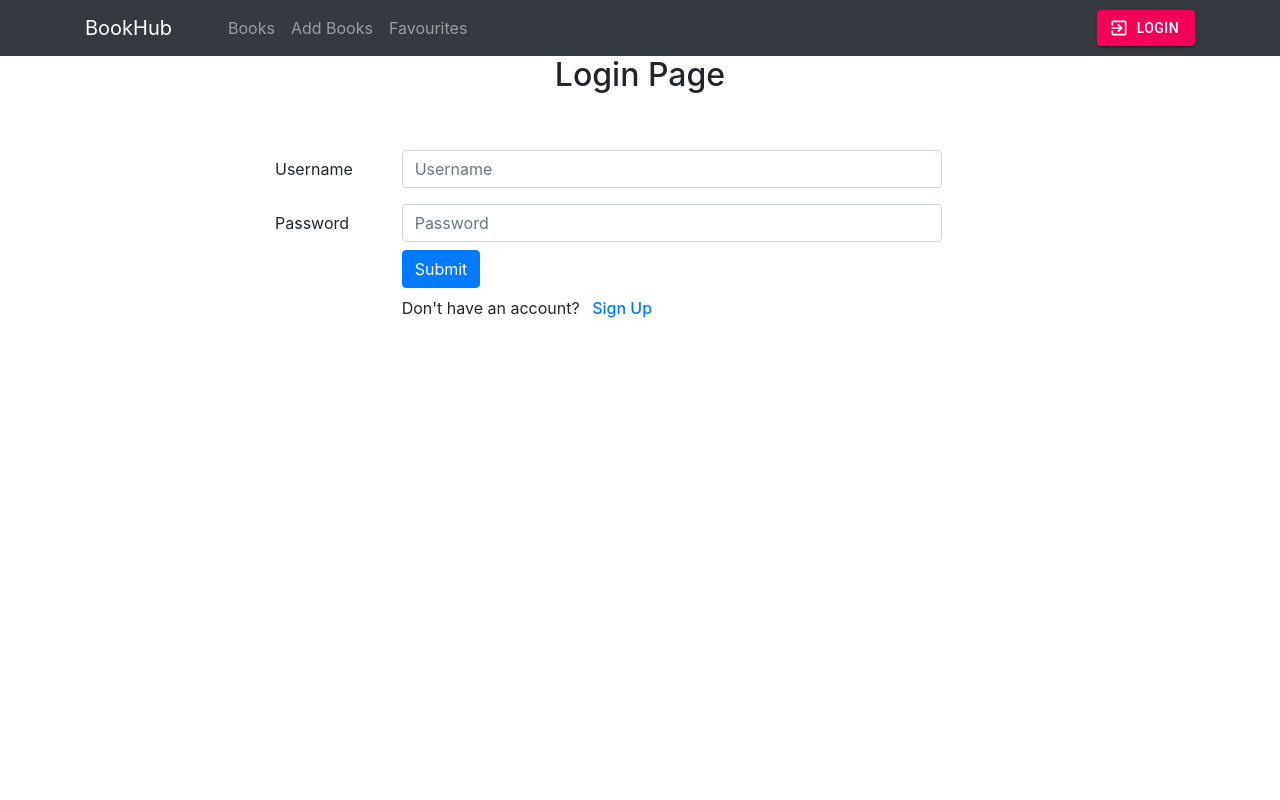
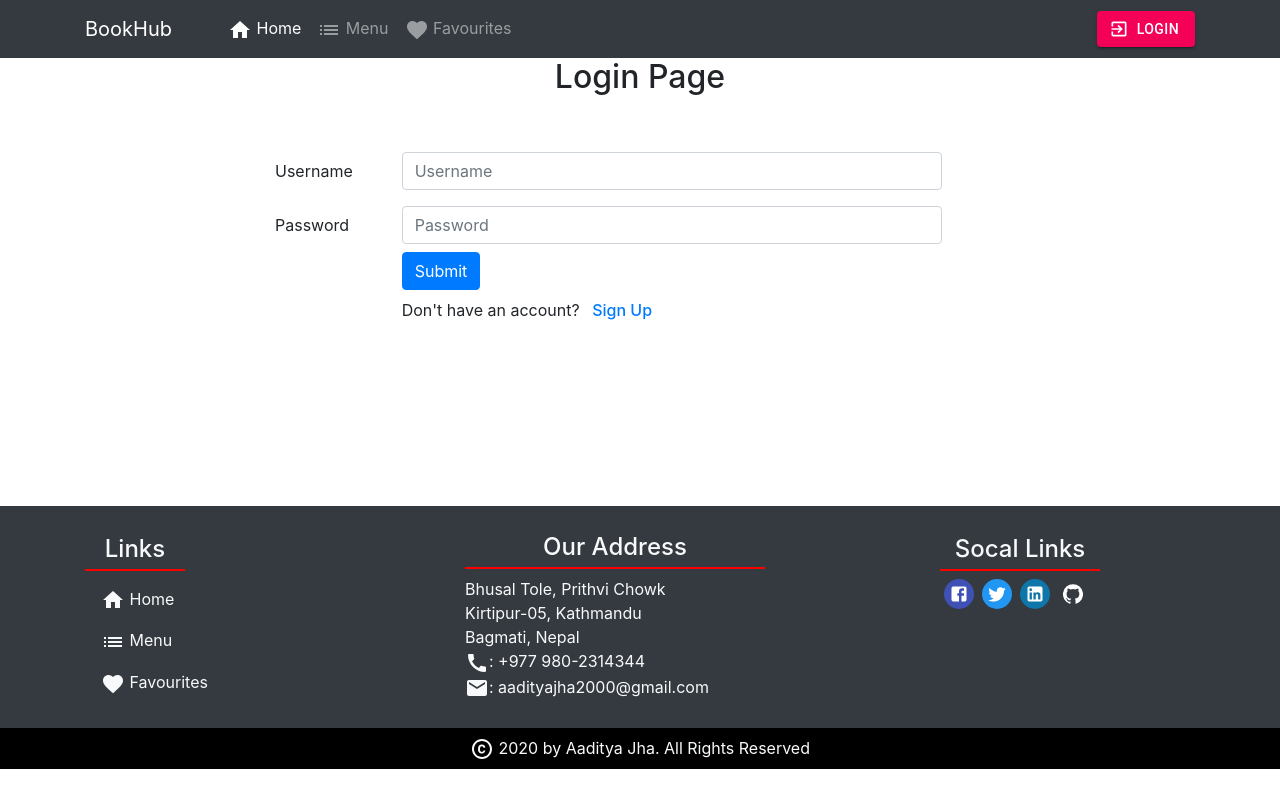
Before and after one commit to aadityajha1/BookStore-ClientSide, a React (Create React App) app: page /users/login in a window 1280 px wide. Built offline with nearby package versions, Linux system fonts and the light colour scheme; no server answers; what react-redux-form would draw is missing.

Commit message:
Footer added, comments date feature added, add Books link customized

```diff
--- a/src/App.css
+++ b/src/App.css
@@ -1,38 +1,3 @@
-.App {
-  text-align: center;
+.background-color {
+  background-color: "#d9dbdb";
 }
-
-.App-logo {
-  height: 40vmin;
-  pointer-events: none;
-}
-
-@media (prefers-reduced-motion: no-preference) {
-  .App-logo {
-    animation: App-logo-spin infinite 20s linear;
-  }
-}
-
-.App-header {
-  background-color: #282c34;
-  min-height: 100vh;
-  display: flex;
-  flex-direction: column;
-  align-items: center;
-  justify-content: center;
-  font-size: calc(10px + 2vmin);
-  color: white;
-}
-
-.App-link {
-  color: #61dafb;
-}
-
-@keyframes App-logo-spin {
-  from {
-    transform: rotate(0deg);
-  }
-  to {
-    transform: rotate(360deg);
-  }
-}
--- a/src/components/BookDetailComponent.js
+++ b/src/components/BookDetailComponent.js
@@ -69,6 +69,19 @@ const RenderComment = ({
   const [isDeleteErr, setIsDeleteErr] = useState(errMess);
   const [isDeleteSuccess, setIsDeleteSuccess] = useState(deleteSuccess);
 
+  var date1 = new Date(comment.updatedAt);
+  var date2 = Date.now();
+
+  var diff_in_time = date2 - date1.getTime();
+
+  var diff_in_hours = diff_in_time / (1000 * 3600);
+
+  var diff_in_days = diff_in_time / (1000 * 3600 * 24);
+
+  var diff_in_weeks = diff_in_days / 7;
+
+  var diff_in_mins = diff_in_time / (1000 * 60);
+
   const handleSnackbarClose = (event, reason) => {
     if (reason === "clickaway") {
       return;
@@ -78,7 +91,7 @@ const RenderComment = ({
     setIsDeleteErr(null);
   };
   const handleClick = (event) => {
-    console.log(event.currentTarget);
+    // console.log(event.currentTarget);
     // setAnchorEl(event.currentTarget);
     setAnchorE1(event.currentTarget);
   };
@@ -145,13 +158,31 @@ const RenderComment = ({
 
         <Media body className="col-10">
           <Media heading className=" ">
-            <h5 className="col-12  col-md-4 d-inline-block">
+            <h5 className="col-12  col-md-5 d-inline-block">
               {user
                 ? user._id === comment.author._id
                   ? "You"
                   : comment.author.firstname
                 : comment.author.firstname}{" "}
+              {/* <span className="text-secondary" style={{ fontSize: "14px" }}>
+                {new Intl.DateTimeFormat("en-US", {
+                  year: "numeric",
+                  month: "short",
+                  day: "2-digit",
+                }).format(new Date(Date.parse(comment.updatedAt)))}
+              </span> */}
+              <span className="text-secondary" style={{ fontSize: "14px" }}>
+                {/* {diff_in_days < 1 ? diff_in_time : diff_in_days} */}
+                {diff_in_days < 1
+                  ? diff_in_hours < 1
+                    ? Math.floor(diff_in_mins) + " mins ago"
+                    : Math.floor(diff_in_hours) + " hours ago"
+                  : diff_in_days > 7
+                  ? Math.floor(diff_in_weeks) + " weeks ago"
+                  : Math.floor(diff_in_days) + " days ago"}
+              </span>
             </h5>
+
             <Rating
               className="col-12 col-md-3 p-md-0  "
               value={comment.rating}
@@ -174,7 +205,7 @@ const RenderComment = ({
               </IconButton>
               <Menu
                 id="comment-menu"
-                style={{ marginTop: "20px" }}
+                style={{ marginTop: "40px" }}
                 keepMounted
                 open={Boolean(anchorE1)}
                 anchorOrigin={{
@@ -185,6 +216,7 @@ const RenderComment = ({
                   vertical: "top",
                   horizontal: "center",
                 }}
+                anchorEl={anchorE1}
                 onClose={handleClose}
                 // anchorE1={anchorE1}
               >
@@ -206,7 +238,7 @@ const BookDetail = (props) => {
     props.comments.filter((cmnt) => cmnt.book._id === props.book._id)
   );
   const [authenticated, setauthenticated] = useState(props.user);
-  const [ raiseAuthError, setRaiseAuthError ] = useState(false);
+  const [raiseAuthError, setRaiseAuthError] = useState(false);
 
   const handleSubmit = (evt) => {
     evt.preventDefault();
@@ -216,10 +248,7 @@ const BookDetail = (props) => {
     console.log(rating);
     console.log(authenticated, props.user);
 
-
     props.addComment(rating, comment, props.book._id);
-
-
 
     // alert(comment);
     // comments.splice(0,0,{rating: rating, comment: comment, book: props.book._id, author: props.user._id});
@@ -233,6 +262,7 @@ const BookDetail = (props) => {
   }, [props.comments]);
 
   return (
+    <div style={{ backgroundColor: "#d9dbdb" }}>
       <div className="container">
         <div className="row">
           <Snackbar
@@ -344,6 +374,7 @@ const BookDetail = (props) => {
           </div>
         </div>
       </div>
+    </div>
   );
 };
 
--- a/src/components/FavouritesComponent.js
+++ b/src/components/FavouritesComponent.js
@@ -1,9 +1,17 @@
 import React, { useState } from "react";
-import { Card, CardBody, CardTitle, CardSubtitle, CardImg } from "reactstrap";
+import {
+  Card,
+  CardBody,
+  CardTitle,
+  CardSubtitle,
+  CardImg,
+  Breadcrumb,
+  BreadcrumbItem,
+} from "reactstrap";
 import { baseUrl } from "../shared/baseUrl";
 import { Button, IconButton, Tooltip } from "@material-ui/core";
 import { Link } from "react-router-dom";
-import { Send, FavoriteBorder, Favorite } from "@material-ui/icons";
+import { Send, FavoriteBorder, Favorite, Home } from "@material-ui/icons";
 
 function RenderBooks({ book }) {
   const [isFavClicked, setIsFavClicked] = useState(true);
@@ -55,6 +63,17 @@ function RenderBooks({ book }) {
 const Favourites = (props) => {
   return (
     <div className="container">
+      <div className="row">
+        <Breadcrumb>
+          <BreadcrumbItem>
+            <Link to="/">
+              <Home fontSize="small" className="text-secondary" />
+              Home
+            </Link>
+          </BreadcrumbItem>
+          <BreadcrumbItem active>Favourites</BreadcrumbItem>
+        </Breadcrumb>
+      </div>
       <div className="row" style={{ justifyContent: "center" }}>
         <h2>Your Favourites</h2>
       </div>
--- /dev/null
+++ b/src/components/FooterComponent.js
@@ -0,0 +1,168 @@
+import React from "react";
+import {} from "reactstrap";
+import { Link } from "react-router-dom";
+import {
+  Home,
+  List,
+  Copyright,
+  Facebook,
+  Twitter,
+  LinkedIn,
+  GitHub,
+  Call,
+  Mail,
+  Favorite,
+} from "@material-ui/icons";
+import { IconButton } from "@material-ui/core";
+import { indigo, blue } from "@material-ui/core/colors";
+
+const Footer = () => {
+  return (
+    <div className="footer bg-dark">
+      <div className="container text-light">
+        <div className="row">
+          <div className="col-12 col-sm-2">
+            <h4
+              style={{
+                borderBottom: "2px solid red",
+                marginTop: "15%",
+                width: "100px",
+                textAlign: "center",
+                padding: "5px",
+              }}
+            >
+              Links
+            </h4>
+            <ul className="list-unstyled">
+              <li>
+                <Link to="/" className="nav-link text-light">
+                  <Home /> Home
+                </Link>{" "}
+              </li>
+              <li>
+                <Link to="/menu" className="nav-link text-light">
+                  <List /> Menu
+                </Link>
+              </li>
+              <li>
+                <Link to="/favourites" className="nav-link text-light">
+                  <Favorite /> Favourites
+                </Link>
+              </li>
+              {/* <li><Link to=""></Link></li> */}
+            </ul>
+          </div>
+          <div className="col-12 col-sm-5 offset-sm-2">
+            <h4
+              style={{
+                borderBottom: "2px solid red",
+                marginTop: "5%",
+                width: "300px",
+                textAlign: "center",
+                padding: "5px",
+              }}
+            >
+              Our Address
+            </h4>
+            <div className="text-justify">
+              <address>
+                Bhusal Tole, Prithvi Chowk
+                <br />
+                Kirtipur-05, Kathmandu <br />
+                Bagmati, Nepal
+                <br />
+                <Call />: +977 980-2314344
+                <br />
+                <Mail />:{" "}
+                <a
+                  className="text-light"
+                  href="mailto:aadityajha2000@gmail.com"
+                >
+                  aadityajha2000@gmail.com
+                </a>
+              </address>
+            </div>
+          </div>
+          <div className="col-12 col-sm-2 ">
+            <h4
+              style={{
+                marginTop: "15%",
+                // width: "100px",
+                borderBottom: "2px solid red",
+                textAlign: "center",
+                padding: "5px",
+              }}
+            >
+              Socal Links
+            </h4>
+            <div className="text-center">
+              <IconButton
+                size="small"
+                className="mr-2"
+                style={{
+                  backgroundColor: indigo[500],
+                  color: "white",
+                  padding: "5px",
+                }}
+                href="https://www.facebook.com/aadijha2057/"
+              >
+                {" "}
+                <Facebook fontSize="small" />{" "}
+              </IconButton>
+              <IconButton
+                size="small"
+                className="mr-2"
+                style={{
+                  backgroundColor: blue[500],
+                  color: "white",
+                  padding: "5px",
+                }}
+                href="https://www.twitter.com/"
+              >
+                {" "}
+                <Twitter fontSize="small" />{" "}
+              </IconButton>
+              <IconButton
+                size="small"
+                className="mr-2"
+                style={{
+                  backgroundColor: "#0e76a8",
+                  color: "white",
+                  padding: "5px",
+                }}
+                href="https://www.linkedin.com/in/aaditya-jha-267b19118/"
+              >
+                {" "}
+                <LinkedIn fontSize="small" />{" "}
+              </IconButton>
+              <IconButton
+                size="small"
+                className="mr-2"
+                style={{
+                  //   backgroundColor: "#4078c0",
+                  color: "white",
+                  padding: "5px",
+                }}
+                href="https://www.github.com/aadi2057"
+              >
+                {" "}
+                <GitHub fontSize="small" />{" "}
+              </IconButton>
+            </div>
+          </div>
+        </div>
+      </div>
+      <div className=" mt-2 text-light " style={{ backgroundColor: "black" }}>
+        <div className="container p-2">
+          <div className="row" style={{ justifyContent: "center" }}>
+            <span className="" style={{ fontSize: "16px" }}>
+              <Copyright /> 2020 by Aaditya Jha. All Rights Reserved{" "}
+            </span>
+          </div>
+        </div>
+      </div>
+    </div>
+  );
+};
+
+export default Footer;
--- a/src/components/HeaderComponent.js
+++ b/src/components/HeaderComponent.js
@@ -8,7 +8,7 @@ import {
   Nav,
 } from "reactstrap";
 import { Button, Menu, Avatar, MenuItem, Fab } from "@material-ui/core";
-import { ExitToAppOutlined } from "@material-ui/icons";
+import { ExitToAppOutlined, Home, List, Favorite } from "@material-ui/icons";
 import { baseUrl } from "../shared/baseUrl";
 import { NavLink } from "react-router-dom";
 
@@ -95,19 +95,25 @@ function Header(props) {
         <Collapse isOpen={isNavOpen} navbar>
           <Nav navbar className="ml-lg-5">
             <NavItem>
-              <NavLink className="nav-link" to="/menu">
-                Books
+              <NavLink className="nav-link" to="/">
+                <Home /> Home
               </NavLink>
             </NavItem>
 
             <NavItem>
+              <NavLink className="nav-link" to="/menu">
+                <List /> Menu
+              </NavLink>
+            </NavItem>
+
+            {/* <NavItem>
               <NavLink className="nav-link" to="/addbooks">
                 Add Books
               </NavLink>
-            </NavItem>
+            </NavItem> */}
             <NavItem>
               <NavLink className="nav-link" to="/favourites">
-                Favourites
+                <Favorite /> Favourites
               </NavLink>
             </NavItem>
           </Nav>
--- a/src/components/LoginComponent.js
+++ b/src/components/LoginComponent.js
@@ -29,7 +29,7 @@ function Login(props) {
   };
 
   return (
-    <div className="container">
+    <div className="container" style={{ marginBottom: "21vh" }}>
       <div className="row mb-5" style={{ justifyContent: "center" }}>
         <h2 className="text-center">Login Page</h2>
       </div>
--- a/src/components/MainComponent.js
+++ b/src/components/MainComponent.js
@@ -28,6 +28,7 @@ import {
   postFavourite,
 } from "../redux/ActionCreators";
 import Favourites from "./FavouritesComponent";
+import Footer from "./FooterComponent";
 
 const mapStateToProps = (state) => {
   return {
@@ -260,6 +261,7 @@ class Main extends Component {
           />
           <Redirect path="/" />
         </Switch>
+        <Footer />
       </div>
     );
   }
--- a/src/components/MenuComponent.js
+++ b/src/components/MenuComponent.js
@@ -36,9 +36,10 @@ import {
   Home,
   Search,
   Edit,
+  Add,
 } from "@material-ui/icons";
 import ActionLoading from "./ActionLoadingComponent";
-
+import { cyan, blue, green, grey } from "@material-ui/core/colors";
 function RenderBooks({
   book,
   removeBook,
@@ -88,18 +89,16 @@ function RenderBooks({
 
   return (
     <div>
-      <Tooltip title={book.name}>
       <Card className="my-4" style={{ boxShadow: "5px 5px 8px grey" }}>
-          <Tooltip title={book.name}>
         <CardImg
           src={baseUrl + book.image}
           alt={book.name}
           height="250"
           width="auto"
         />
-          </Tooltip>
 
         {user ? (
+          <Tooltip title="Book">
             <CardImgOverlay className="m-0 p-0">
               <Link to={`/menu/${book._id}/edit`}>
                 <Tooltip title="Edit Book">
@@ -112,6 +111,7 @@ function RenderBooks({
                 </Tooltip>
               </Link>
             </CardImgOverlay>
+          </Tooltip>
         ) : null}
 
         <CardTitle className="ml-2">
@@ -207,7 +207,7 @@ function RenderBooks({
           </Snackbar>
         </CardBody>
       </Card>
-      </Tooltip>
+
       <Modal
         className="modal-dialog-centered"
         isOpen={isDeleteModalOpen}
@@ -284,7 +284,7 @@ const Menu = (props) => {
   // }
   else
     return (
-      <div className="" style={{ backgroundColor: "#d9dbdb" }}>
+      <div style={{ backgroundColor: "#d9dbdb" }}>
         <div className="container ">
           <div className="row">
             <Breadcrumb>
@@ -310,6 +310,21 @@ const Menu = (props) => {
               </FormControl>
             </div>
           </div>
+          {props.user ? (
+            <div className="row">
+              <Link to="/addbooks">
+                <Button
+                  variant="contained"
+                  color="secondary"
+                  style={{ backgroundColor: blue[500] }}
+                  startIcon={<Add />}
+                >
+                  {" "}
+                  Add Books
+                </Button>
+              </Link>
+            </div>
+          ) : null}
 
           <div className="row " style={{ justifyContent: "center" }}>
             {menu}
```
Lines whose indentation alone changed are shown as unchanged.
